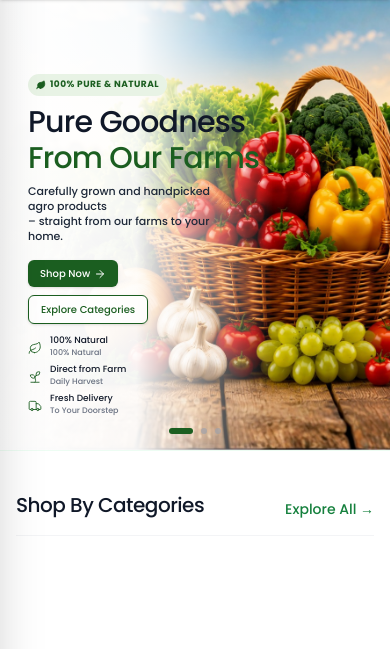
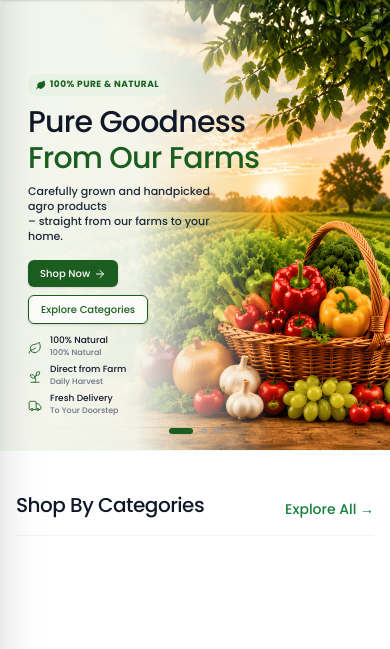
Before and after one commit to damith-sandunika/Winlion-Agro-Shop, a Laravel app: page / in a window 390 px wide. Shown: the part 103-752 px from the top of the page. Run offline with Laravel 12, Linux system fonts and the light colour scheme; data that the repository does not hold is empty; style sheets or scripts are compiled from the project's sources; grey boxes are pictures that could not be loaded.

Commit message:
Update hero slider images for mobile and change slide animation to fade

```diff
--- a/resources/js/components/HeroSlider.jsx
+++ b/resources/js/components/HeroSlider.jsx
@@ -61,7 +61,8 @@ const HeroSlider = () => {
             badge: '100% PURE & NATURAL',
             title: 'Pure Goodness\nFrom Our Farms',
             subtitle: 'Carefully grown and handpicked agro products\n– straight from our farms to your home.',
-            image: '/images/sliders/desktop slider (1).png',
+            imageDesktop: '/images/sliders/desktop slider (1).png',
+            imageMobile: '/images/sliders/mobile slider (1).png',
             button1: 'Shop Now',
             button2: 'Explore Categories',
             featuresLayout: 'inline',
@@ -76,7 +77,8 @@ const HeroSlider = () => {
             badge: '100% PURE & NATURAL',
             title: 'Goodness Grown\nThe Natural Way',
             subtitle: 'From our fields to your family –\nfresh, healthy and trusted every day.',
-            image: '/images/sliders/desktop slider (2).png',
+            imageDesktop: '/images/sliders/desktop slider (2).png',
+            imageMobile: '/images/sliders/mobile slider (2).png',
             button1: 'Shop Now',
             button2: 'Explore Categories',
             featuresLayout: 'inline',
@@ -91,7 +93,8 @@ const HeroSlider = () => {
             badge: '100% PURE & NATURAL',
             title: 'Nature\'s Goodness\nGrown With Care',
             subtitle: 'From our tropical farms to your home –\nfresh, healthy and natural every time.',
-            image: '/images/sliders/desktop slider (3).png',
+            imageDesktop: '/images/sliders/desktop slider (3).png',
+            imageMobile: '/images/sliders/mobile slider (3).png',
             button1: 'Shop Now',
             button2: 'Explore Categories',
             featuresLayout: 'inline',
@@ -123,20 +126,18 @@ const HeroSlider = () => {
 
     return (
         <div className="relative w-full overflow-hidden border-b border-green-100/50">
-            <div
-                className="flex transition-transform duration-1000 ease-[cubic-bezier(0.25,1,0.5,1)] h-[450px] md:h-[500px] lg:h-[650px]"
-                style={{ transform: `translateX(-${currentSlide * 100}%)` }}
-            >
+            <div className="relative h-[450px] md:h-[500px] lg:h-[650px] w-full">
                 {slides.map((slide, index) => (
                     <div
                         key={slide.id}
-                        className={`w-full h-full flex-shrink-0 relative overflow-hidden`}
+                        className={`absolute inset-0 w-full h-full transition-opacity duration-1000 ease-in-out overflow-hidden ${currentSlide === index ? 'opacity-100 z-10' : 'opacity-0 z-0 pointer-events-none'}`}
                     >
                         {/* Background Image */}
                         <div className="absolute inset-0 z-0 flex justify-end">
-                            <div className="w-full h-full relative">
-                                <div className="absolute inset-0 bg-gradient-to-r from-white via-white/95 to-transparent z-10 w-[70%] md:w-[60%]"></div>
-                                <img src={slide.image} alt="Slider Background" className="w-full h-full object-cover object-center" />
+                            <div className="w-full h-full relative bg-[#f4f7ee]">
+                                <div className="absolute inset-0 bg-gradient-to-r from-[#f4f7ee] via-[#f4f7ee]/95 to-transparent z-10 w-[70%] md:w-[60%]"></div>
+                                <img src={slide.imageDesktop} alt="Slider Background" className="hidden md:block w-full h-full object-cover object-center" />
+                                <img src={slide.imageMobile} alt="Slider Background" className="md:hidden w-full h-full object-cover object-center" />
                             </div>
                         </div>
 
```
Also changed, not shown: public/images/sliders/desktop slider (1).png, public/images/sliders/mobile slider (1).png (added), public/images/sliders/mobile slider (2).png (added), public/images/sliders/mobile slider (3).png (added), 2 other files.
